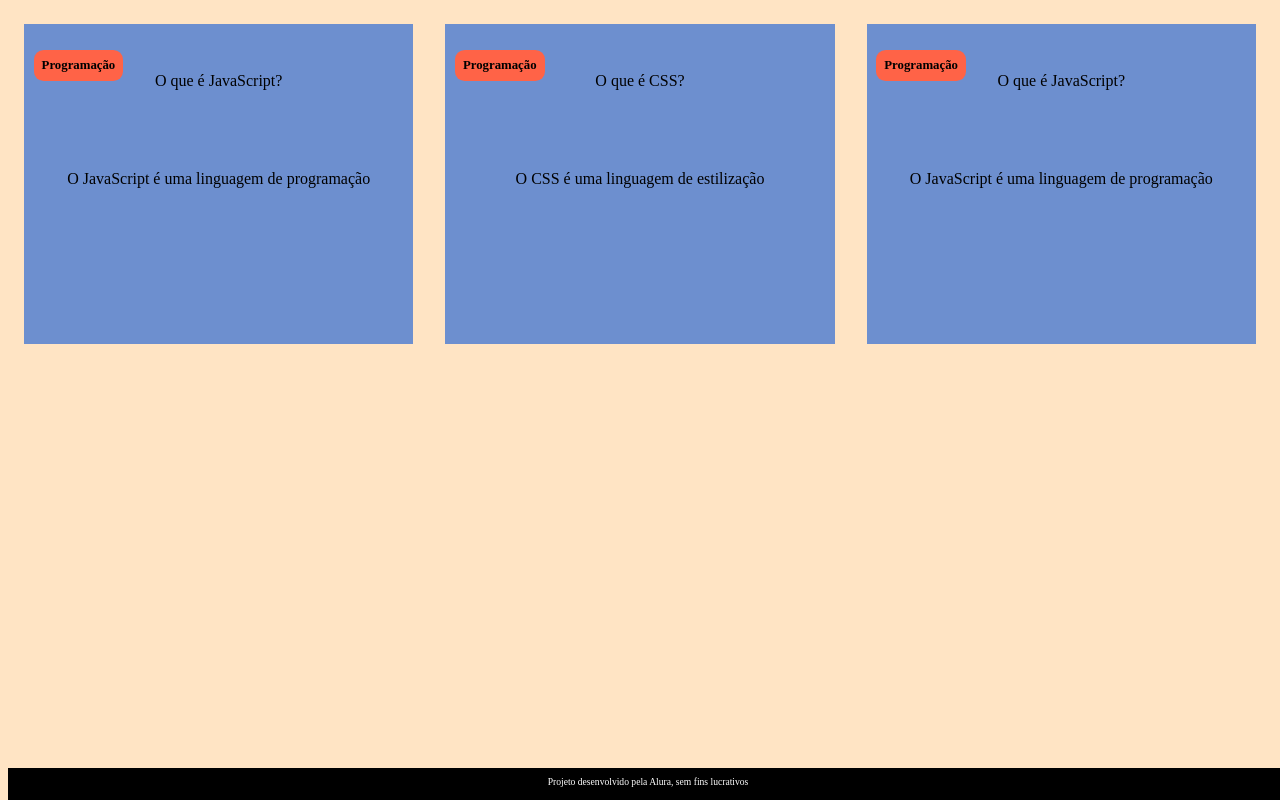
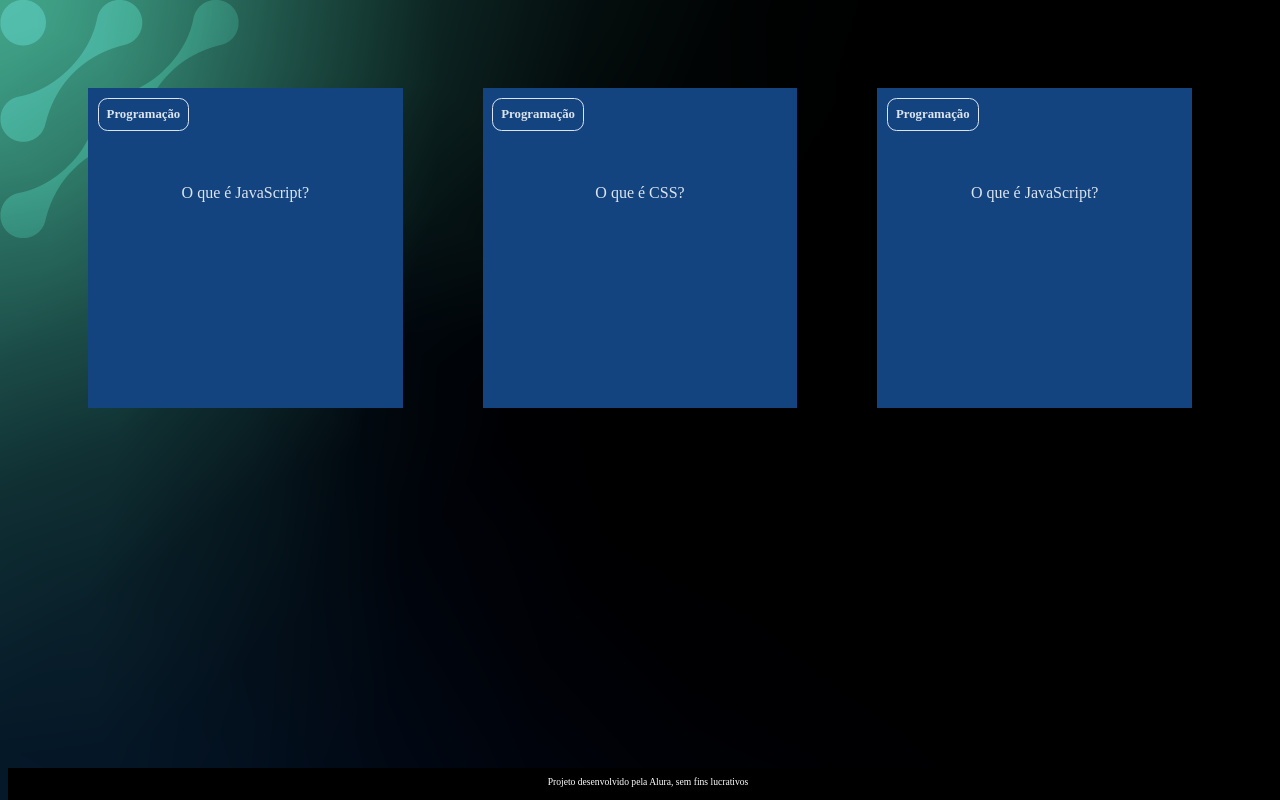
Before and after one commit to kibllue/Cart-es, a plain HTML site: page index.html in a window 1280 px wide. Drawn offline with Linux system fonts and the light colour scheme.

Commit message:
Add files via upload

```diff
--- a/assets/style.css
+++ b/assets/style.css
@@ -1,46 +1,87 @@
+:root {
+    --text-color: #DBE4EF;
+    --card-front-color: #144480;
+    --card-back-color: #00F4BF;
+}
+
 body {
-    background-color: bisque;
+    background: url('img/bg-desktop.webp');
     font-family: Bai Jamjuree;
 }
 
 #container {
-    display: flex; /* Elementos dispostos em linha */
+    display: flex;
+     flex-wrap: wrap;
+     justify-content: space-between;
+     padding: 4rem;
+     gap: 3rem;
 }
 
 .cartao {
     margin: 1rem 1rem;
-    background-color: rgb(109, 143, 207);
     height: 20rem;
     flex-grow: 1;
     flex-basis: calc(33% - 6rem);
 }
 
 .cartao__conteudo {
+    background-color: var(--card-front-color);
     text-align: center;
-    /* background-color: rgb; */
+    /* background-color: aquamarine; */
     height: 100%;
+    transform-style: preserve-3d;
+    transition: transform 300ms ease-in-out;
 }
 
 .cartao__conteudo h3 {
-    background-color: tomato;
+    color: var(--text-color);
+    border: 1px solid var(--text-color);
     text-align: left;
     padding: 0.5rem;
     position: absolute;
     margin: 0.6rem;
     border-radius: 0.6rem;
     font-size: 1vw;
+    backface-visibility: hidden;
+}
+
+.cartao__conteudo__pergunta,
+.cartao__conteudo__resposta {
+    backface-visibility: hidden;
+    position: absolute;
+    height: 100%;
+    width: 100%;
 }
 
 .cartao__conteudo p {
     margin-top: 1rem;
     padding: 2rem;
+    margin-top: 4rem;
+    backface-visibility: hidden;
 }
 
+.cartao__conteudo__pergunta p {
+    color: var(--text-color);
+    font-weight: 500;
+        backface-visibility: hidden;
 
+}
 
+.cartao__conteudo__resposta p {
+    color: var(--card-back-color);
+    font-weight: 700;
+    backface-visibility: hidden;
+}
 
+.cartao:hover .cartao__conteudo {
+    transform: rotateY(180deg);
+    backface-visibility: hidden;
+}
 
-
+.cartao__conteudo__resposta {
+    transform: rotateY(180deg);
+    backface-visibility: hidden;
+}
 
 footer {
     background-color: black;
```
Also changed, not shown: assets/perguntas.js (added, +17 -0 lines), assets/img/bg-desktop.webp (added), assets/img/bg-mobile.webp (added), assets/img/bg-tablet.webp (added), flashcard-imagens/img/bg-desktop.webp (added), flashcard-imagens/img/bg-mobile.webp (added), flashcard-imagens/img/bg-tablet.webp (added), 1 other file.
